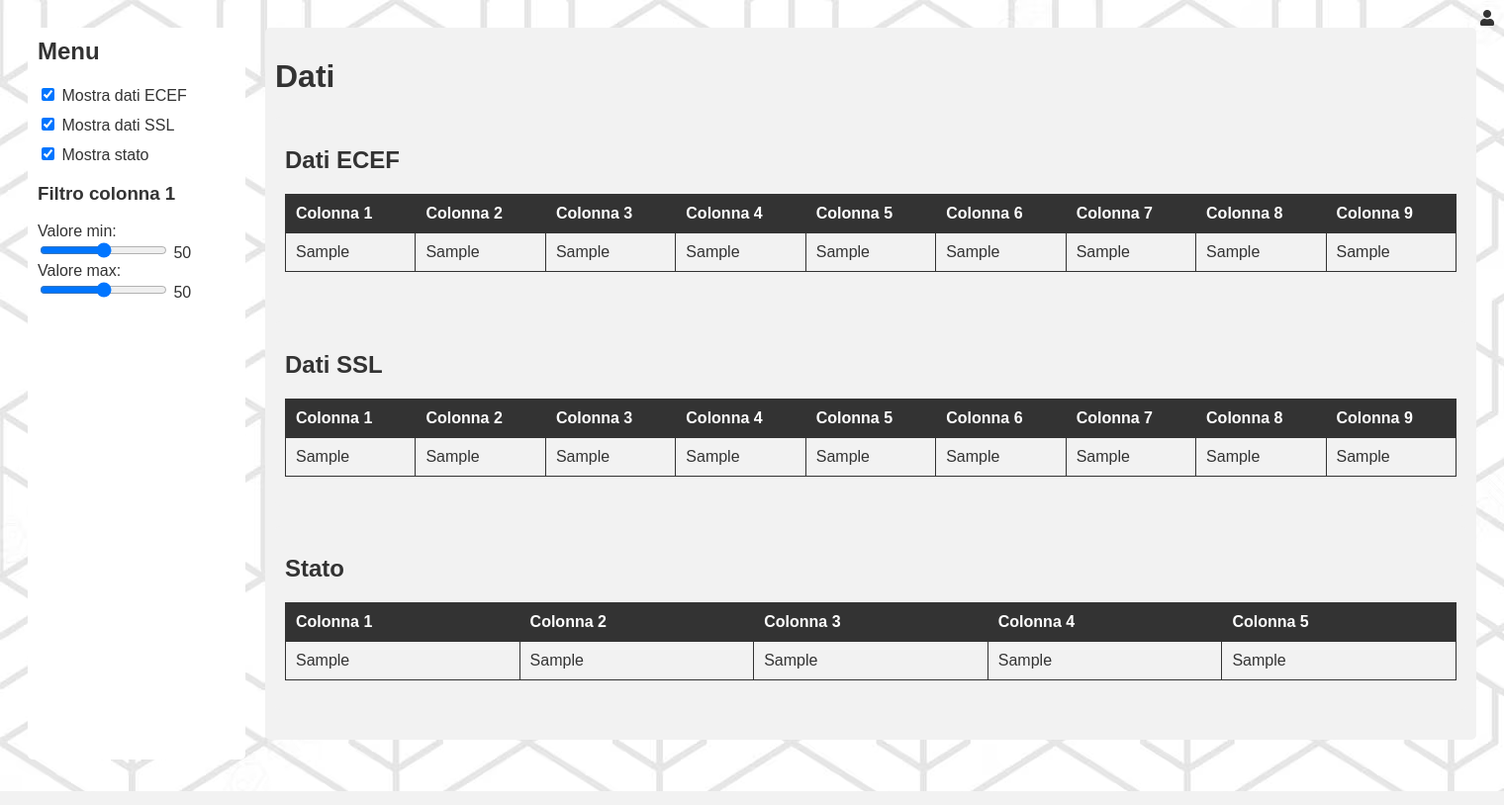
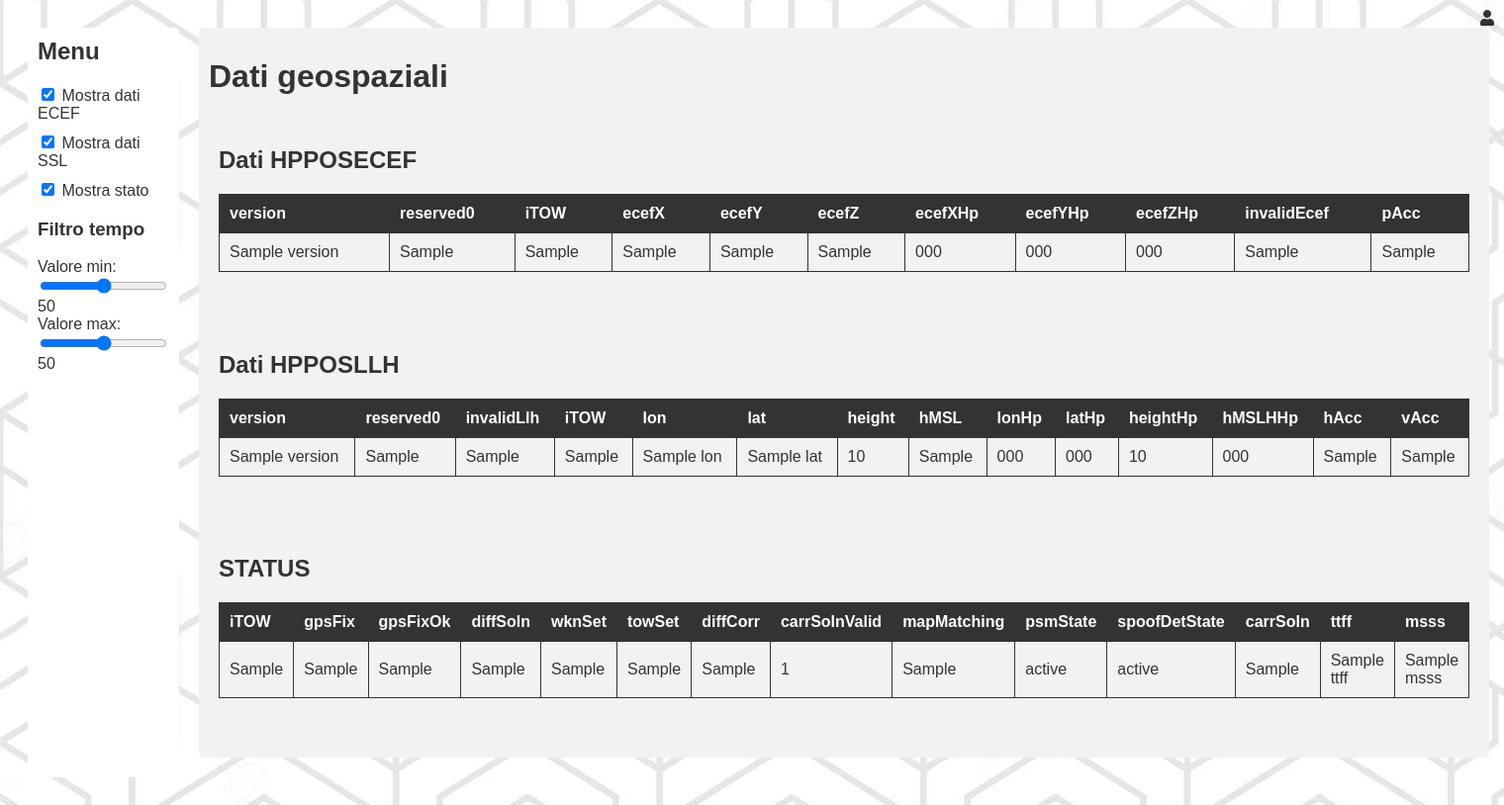
Before and after one commit to pacificocatapano/Geospatial-Data-Visualization-Service, a Flask app: template Codice/templates/dati.html in a window 1520 px wide. Shown: the whole page at 99% size. Run offline with Flask 3, Linux system fonts and the light colour scheme; the template is opened without the code that fills it: most values are stand-ins (such as "Sample title", 1, 10 or a date in 2020).

Commit message:
Gestione dati

```diff
--- a/Codice/DB/sqlite.sql
+++ b/Codice/DB/sqlite.sql
@@ -1,6 +1,6 @@
 DROP TABLE IF EXISTS Utenti;
-DROP TABLE IF EXISTS HP_POSLLH;
-DROP TABLE IF EXISTS HP_POSECEF;
+DROP TABLE IF EXISTS HPPOSLLH;
+DROP TABLE IF EXISTS HPPOSECEF;
 DROP TABLE IF EXISTS STATUS;
 
 CREATE TABLE IF NOT EXISTS 'Utenti' (
@@ -12,10 +12,11 @@
 );
 
 CREATE TABLE IF NOT EXISTS 'HPPOSLLH' (
+    ID INTEGER PRIMARY KEY AUTOINCREMENT,
 	version TEXT,
 	reserved0 TEXT,
 	invalidLlh BOOLEAN,
-	iTOW INT PRIMARY KEY,
+	iTOW INT,
 	lon REAL(10, 7),
 	lat REAL(10, 7),
 	height INT,
@@ -29,9 +30,10 @@
 );
 
 CREATE TABLE IF NOT EXISTS 'HPPOSECEF' (
+    ID INTEGER PRIMARY KEY AUTOINCREMENT,
 	version TEXT,
 	reserved0 TEXT,
-	iTOW INT PRIMARY KEY,
+	iTOW INT,
 	ecefX DOUBLE,
 	ecefY DOUBLE,
 	ecefZ DOUBLE,
@@ -43,7 +45,8 @@
 );
 
 CREATE TABLE IF NOT EXISTS 'STATUS' (
-	iTOW INT PRIMARY KEY,
+    ID INTEGER PRIMARY KEY AUTOINCREMENT,
+	iTOW INT,
 	gpsFix TEXT,
 	gpsFixOk BOOLEAN,
 	diffSoln BOOLEAN,
--- a/Codice/app.py
+++ b/Codice/app.py
@@ -38,5 +38,9 @@
 def dati():
     return render_template('dati.html')
 
+@app.route('/acquisisciDati')
+def acquisisciDati():
+    return 'Acquisizione dati'
+
 if __name__ == '__main__':
     app.run(debug=True, host='0.0.0.0')
--- a/Codice/controllers/GestioneUtente.py
+++ b/Codice/controllers/GestioneUtente.py
@@ -96,7 +96,6 @@
         email = request.form['email']
         password = request.form['password']
         connection = connectDB()
-        #email = email.replace('@','')
         # CONTROLLO EMAIL
         try:
             connection.execute(
--- a/Codice/routes/GestioneDatiRoutes.py
+++ b/Codice/routes/GestioneDatiRoutes.py
@@ -4,3 +4,4 @@
 GestioneDati_bp = Blueprint('GestioneDati_bp', __name__)
 
 GestioneDati_bp.route('/dati', methods=["GET", "POST"])(dati)
+GestioneDati_bp.route('/acquisisciDati', methods=['POST'])(acquisisciDati)
--- a/Codice/templates/dati.html
+++ b/Codice/templates/dati.html
@@ -123,7 +123,7 @@
             <label for="show-stato">Mostra stato</label>
         </div>
         <div class="menu-item">
-            <h3>Filtro colonna 1</h3>
+            <h3>Filtro tempo</h3>
             <label for="col1-min">Valore min:</label>
             <input type="range" id="col1-min" min="0" max="100" step="1">
             <span id="col1-min-value">0</span>
@@ -135,85 +135,119 @@
     </div>
 
     <div class="data-section">
-        <h1>Dati</h1>
+        <h1>Dati geospaziali</h1>
 
         <div class="data-section" id="dati-ecef-section">
-            <h2>Dati ECEF</h2>
+            <h2>Dati HPPOSECEF</h2>
             <table class="data-table">
                 <tr>
-                    <th>Colonna 1</th>
-                    <th>Colonna 2</th>
-                    <th>Colonna 3</th>
-                    <th>Colonna 4</th>
-                    <th>Colonna 5</th>
-                    <th>Colonna 6</th>
-                    <th>Colonna 7</th>
-                    <th>Colonna 8</th>
-                    <th>Colonna 9</th>
+                    <th>version</th>
+                    <th>reserved0</th>
+                    <th>iTOW</th>
+                    <th>ecefX</th>
+                    <th>ecefY</th>
+                    <th>ecefZ</th>
+                    <th>ecefXHp</th>
+                    <th>ecefYHp</th>
+                    <th>ecefZHp</th>
+                    <th>invalidEcef</th>
+                    <th>pAcc</th>
+
                 </tr>
                 {% for dato in dati_ecef %}
                 <tr>
-                    <td>{{ dato.colonna1 }}</td>
-                    <td>{{ dato.colonna2 }}</td>
-                    <td>{{ dato.colonna3 }}</td>
-                    <td>{{ dato.colonna4 }}</td>
-                    <td>{{ dato.colonna5 }}</td>
-                    <td>{{ dato.colonna6 }}</td>
-                    <td>{{ dato.colonna7 }}</td>
-                    <td>{{ dato.colonna8 }}</td>
-                    <td>{{ dato.colonna9 }}</td>
+                    <td>{{ dato.version }}</td>
+                    <td>{{ dato.reserved0 }}</td>
+                    <td>{{ dato.iTOW }}</td>
+                    <td>{{ dato.ecefX }}</td>
+                    <td>{{ dato.ecefY }}</td>
+                    <td>{{ dato.ecefZ }}</td>
+                    <td>{{ dato.ecefXHp }}</td>
+                    <td>{{ dato.ecefYHp }}</td>
+                    <td>{{ dato.ecefZHp }}</td>
+                    <td>{{ dato.invalidEcef }}</td>
+                    <td>{{ dato.pAcc }}</td>
+
                 </tr>
                 {% endfor %}
             </table>
         </div>
 
         <div class="data-section" id="dati-ssl-section">
-            <h2>Dati SSL</h2>
+            <h2>Dati HPPOSLLH</h2>
             <table class="data-table">
                 <tr>
-                    <th>Colonna 1</th>
-                    <th>Colonna 2</th>
-                    <th>Colonna 3</th>
-                    <th>Colonna 4</th>
-                    <th>Colonna 5</th>
-                    <th>Colonna 6</th>
-                    <th>Colonna 7</th>
-                    <th>Colonna 8</th>
-                    <th>Colonna 9</th>
+                    <th>version</th>
+                    <th>reserved0</th>
+                    <th>invalidLlh</th>
+                    <th>iTOW</th>
+                    <th>lon</th>
+                    <th>lat</th>
+                    <th>height</th>
+                    <th>hMSL</th>
+                    <th>lonHp</th>
+					<th>latHp</th>
+					<th>heightHp</th>
+					<th>hMSLHHp</th>
+					<th>hAcc</th>
+					<th>vAcc</th>
                 </tr>
                 {% for dato in dati_ssl %}
                 <tr>
-                    <td>{{ dato.colonna1 }}</td>
-                    <td>{{ dato.colonna2 }}</td>
-                    <td>{{ dato.colonna3 }}</td>
-                    <td>{{ dato.colonna4 }}</td>
-                    <td>{{ dato.colonna5 }}</td>
-                    <td>{{ dato.colonna6 }}</td>
-                    <td>{{ dato.colonna7 }}</td>
-                    <td>{{ dato.colonna8 }}</td>
-                    <td>{{ dato.colonna9 }}</td>
+                    <td>{{ dato.version }}</td>
+                    <td>{{ dato.reserved0 }}</td>
+                    <td>{{ dato.invalidLlh }}</td>
+                    <td>{{ dato.iTOW }}</td>
+                    <td>{{ dato.lon }}</td>
+                    <td>{{ dato.lat }}</td>
+                    <td>{{ dato.height }}</td>
+                    <td>{{ dato.hMSL }}</td>
+                    <td>{{ dato.lonHp }}</td>
+                    <td>{{ dato.latHp }}</td>
+                    <td>{{ dato.heightHp }}</td>
+                    <td>{{ dato.hMSLHHp }}</td>
+                    <td>{{ dato.hAcc }}</td>
+                    <td>{{ dato.vAcc }}</td>
                 </tr>
                 {% endfor %}
             </table>
         </div>
 
         <div class="data-section" id="stato-section">
-            <h2>Stato</h2>
+            <h2>STATUS</h2>
             <table class="data-table">
                 <tr>
-                    <th>Colonna 1</th>
-                    <th>Colonna 2</th>
-                    <th>Colonna 3</th>
-                    <th>Colonna 4</th>
-                    <th>Colonna 5</th>
+                    <th>iTOW</th>
+                    <th>gpsFix</th>
+                    <th>gpsFixOk</th>
+                    <th>diffSoln</th>
+                    <th>wknSet</th>
+                    <th>towSet</th>
+                    <th>diffCorr</th>
+                    <th>carrSolnValid</th>
+                    <th>mapMatching</th>
+                    <th>psmState</th>
+                    <th>spoofDetState</th>
+                    <th>carrSoln</th>
+                    <th>ttff</th>
+                    <th>msss</th>
                 </tr>
                 {% for stato in stati %}
                 <tr>
-                    <td>{{ stato.colonna1 }}</td>
-                    <td>{{ stato.colonna2 }}</td>
-                    <td>{{ stato.colonna3 }}</td>
-                    <td>{{ stato.colonna4 }}</td>
-                    <td>{{ stato.colonna5 }}</td>
+                    <td>{{ stato.iTOW }}</td>
+                    <td>{{ stato.gpsFix }}</td>
+                    <td>{{ stato.gpsFixOk }}</td>
+                    <td>{{ stato.diffSoln }}</td>
+                    <td>{{ stato.wknSet }}</td>
+					<td>{{ stato.towSet }}</td>
+                    <td>{{ stato.diffCorr }}</td>
+                    <td>{{ stato.carrSolnValid }}</td>
+                    <td>{{ stato.mapMatching }}</td>
+                    <td>{{ stato.psmState }}</td>
+                    <td>{{ stato.spoofDetState }}</td>
+                    <td>{{ stato.carrSoln }}</td>
+                    <td>{{ stato.ttff }}</td>
+                    <td>{{ stato.msss }}</td>
                 </tr>
                 {% endfor %}
             </table>
--- a/client.py
+++ b/client.py
@@ -8,10 +8,10 @@
 import requests
 
 # URL del server per l'upload del file
-url = 'http://192.168.1.22:5000/upload'
+url = 'http://192.168.1.22:5000/acquisisciDati'
 
 # Path del file da inviare
-file_path = './provaUBXllh.csv'
+file_path = './file.ubx'
 
 # Esegui la richiesta POST
 with open(file_path, 'rb') as file:
```
Also changed, not shown: Codice/controllers/GestioneDati.py (+188 -12 lines), Codice/DB/sqlite.db, 1 other file.
